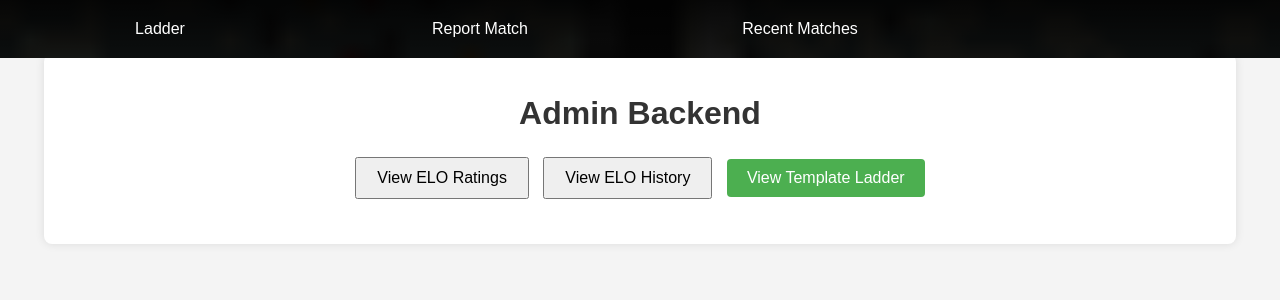
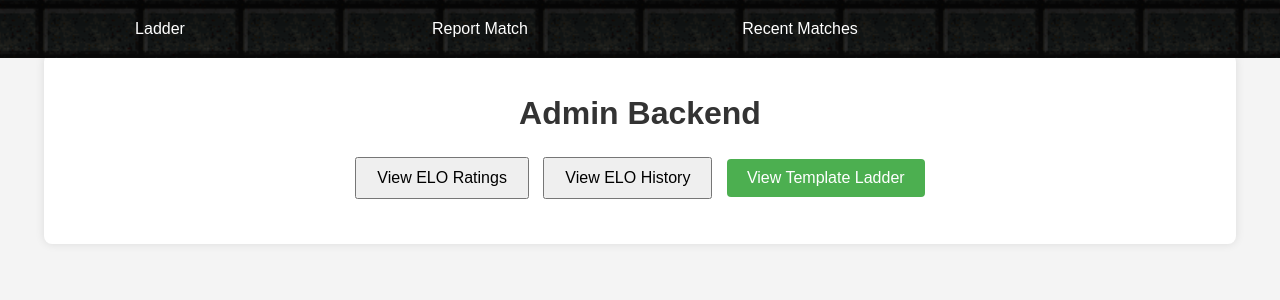
Before and after one commit to CodeOrangelt/RDL-D1-Ladder, a PHP site: page /admin.html in a window 1280 px wide. Shown: the top 300 px of the page. Run offline with PHP 8.4, Linux system fonts and the light colour scheme; some libraries are stand-ins or nearby versions.

Commit message:
Update nav.css

```diff
--- a/nav.css
+++ b/nav.css
@@ -1,12 +1,12 @@
 /* Navigation Bar Styling */
 nav {
     background: linear-gradient(to bottom,
-        rgba(0, 0, 0, 0.9),
-        rgba(0, 0, 0, 0.7)),
+        rgba(0, 0, 0, 0.7),  /* Lightened from 0.9 to 0.7 */
+        rgba(0, 0, 0, 0.5)), /* Lightened from 0.7 to 0.5 */
         url('images/image.png');
-    background-size: cover;
+    background-size: 100px;  /* Adjust size of the repeating pattern */
     background-position: center;
-    background-repeat: no-repeat;
+    background-repeat: repeat;  /* Changed from no-repeat to repeat */
     color: #fff;
     padding: 10px 0;
     width: 100%; /* Ensure the nav takes full width */
```
